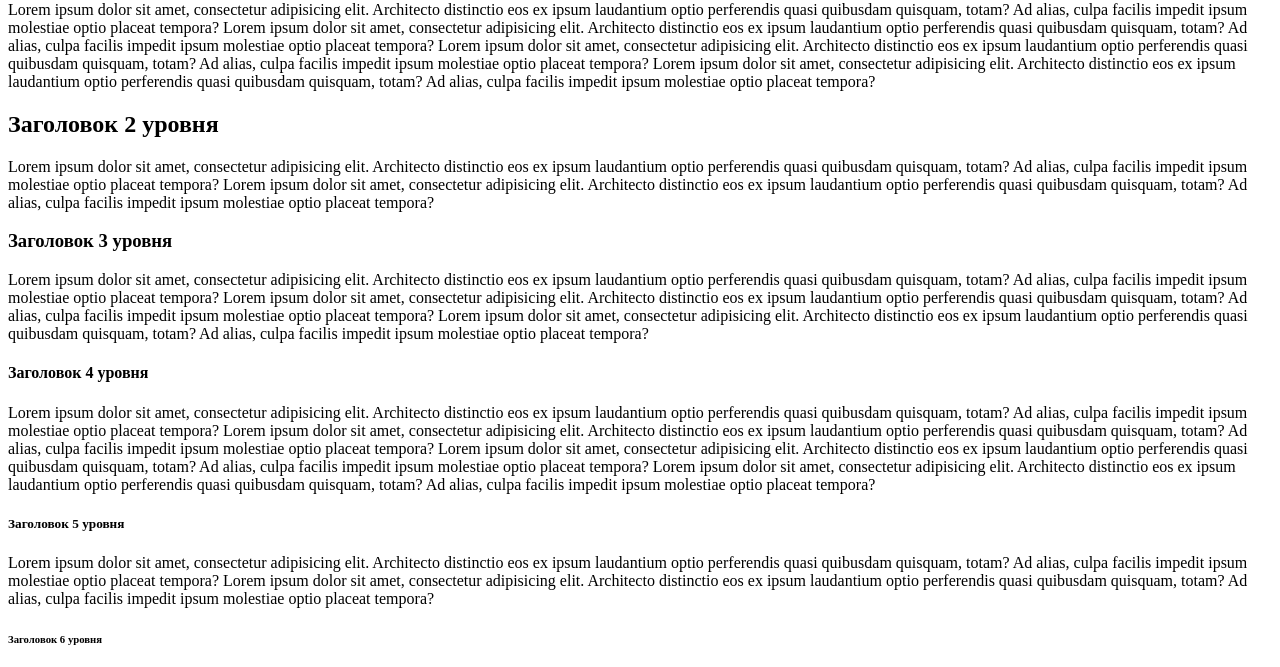
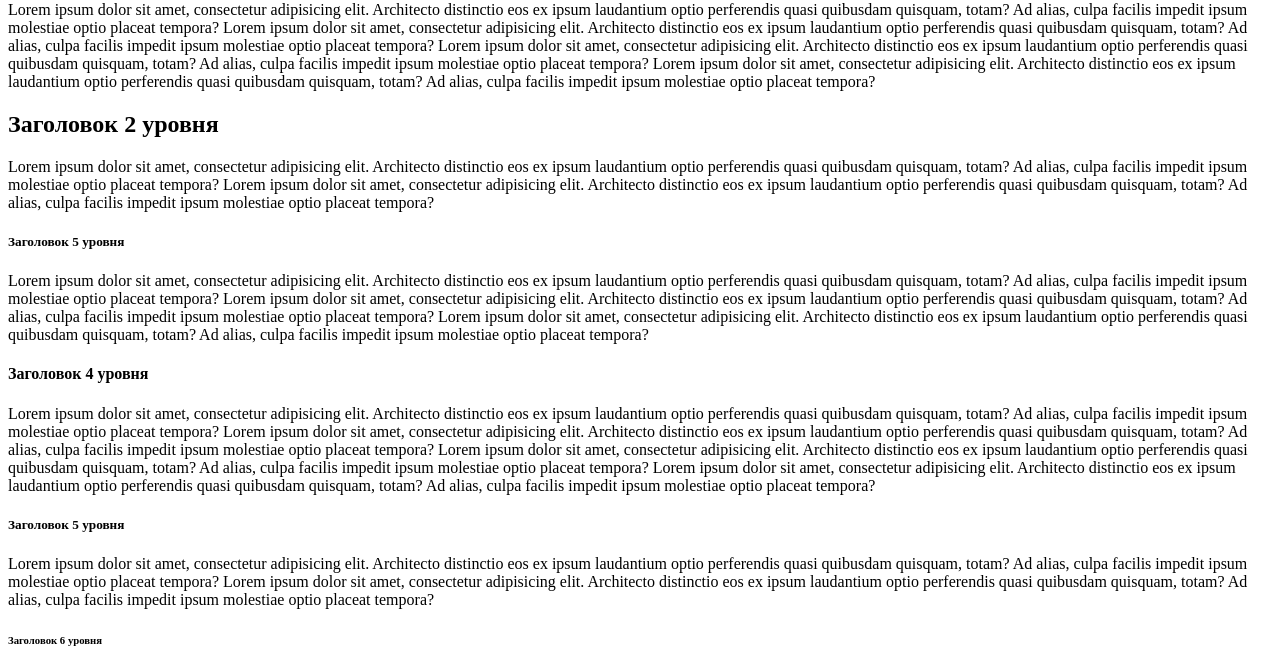
Before and after one commit to SNAKE0904/QAHOME, a plain HTML site: page index.html in a window 1280 px wide. Shown: the part 79-746 px from the top of the page. Drawn offline with Linux system fonts and the light colour scheme.

Commit message:
Second commit

```diff
--- a/index.html
+++ b/index.html
@@ -13,7 +13,7 @@
 
 <p>Lorem ipsum dolor sit amet, consectetur adipisicing elit. Architecto distinctio eos ex ipsum laudantium optio perferendis quasi quibusdam quisquam, totam? Ad alias, culpa facilis impedit ipsum molestiae optio placeat tempora? Lorem ipsum dolor sit amet, consectetur adipisicing elit. Architecto distinctio eos ex ipsum laudantium optio perferendis quasi quibusdam quisquam, totam? Ad alias, culpa facilis impedit ipsum molestiae optio placeat tempora?</p>
 
-<h3>Заголовок 3 уровня</h3>
+<h5>Заголовок 5 уровня</h5>
 
 <p>Lorem ipsum dolor sit amet, consectetur adipisicing elit. Architecto distinctio eos ex ipsum laudantium optio perferendis quasi quibusdam quisquam, totam? Ad alias, culpa facilis impedit ipsum molestiae optio placeat tempora? Lorem ipsum dolor sit amet, consectetur adipisicing elit. Architecto distinctio eos ex ipsum laudantium optio perferendis quasi quibusdam quisquam, totam? Ad alias, culpa facilis impedit ipsum molestiae optio placeat tempora? Lorem ipsum dolor sit amet, consectetur adipisicing elit. Architecto distinctio eos ex ipsum laudantium optio perferendis quasi quibusdam quisquam, totam? Ad alias, culpa facilis impedit ipsum molestiae optio placeat tempora?</p>
 
```
